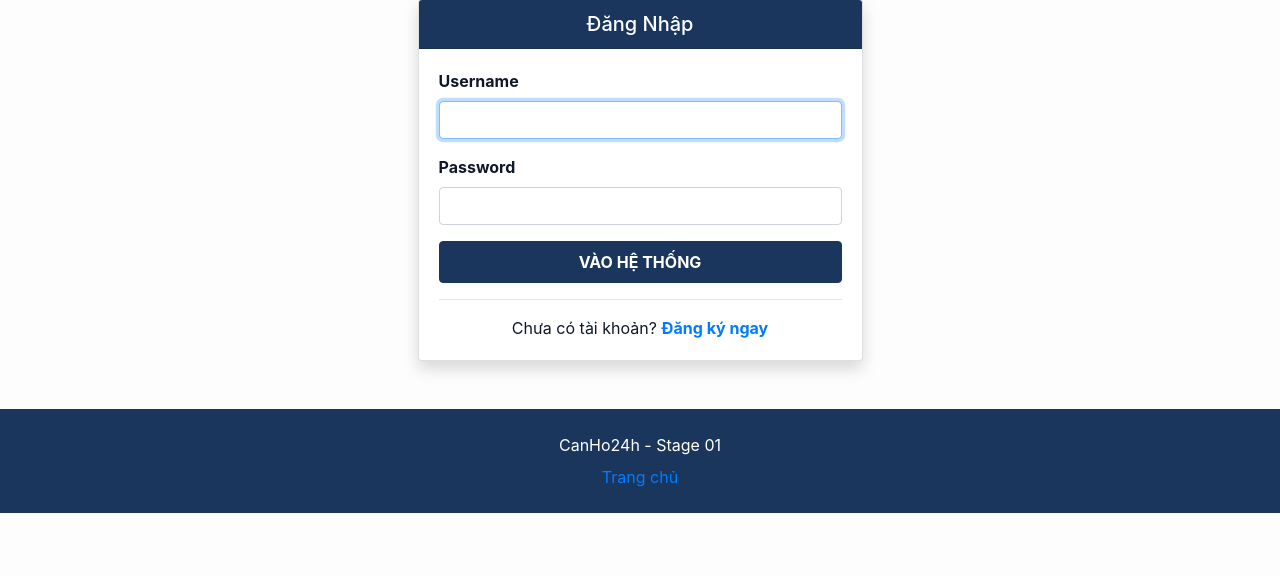
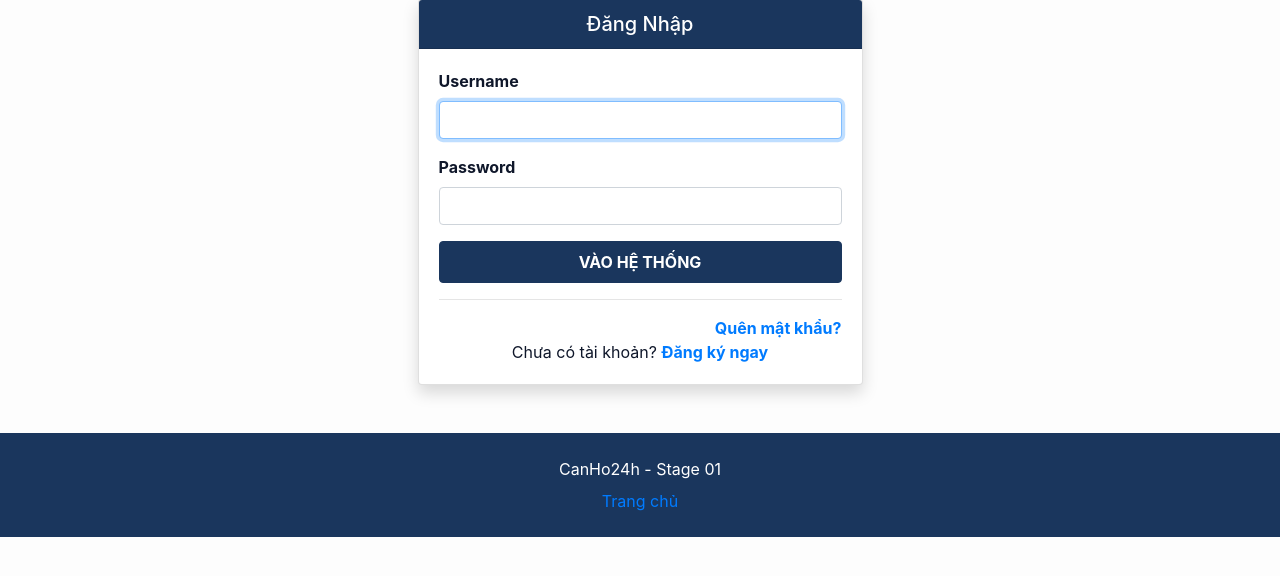
Before and after one commit to DarkOwl999/Xay_dung_Website_cho_thue_homestay, a Django app: template myapp/templates/login.html in a window 1280 px wide. Shown: the part 149-725 px from the top of the page. Run offline with Django 5.2, Linux system fonts and the light colour scheme; the template is opened without the code that fills it: values that come from a table or form of the project are taken from there, others are empty; parts of the project's set-up code (start-up, migrations or seed data) failed here and were passed over; some libraries are stand-ins or nearby versions.

Commit message:
thêm quên mật khẩu  vào form login

```diff
--- a/myapp/templates/login.html
+++ b/myapp/templates/login.html
@@ -22,6 +22,9 @@
                     <button type="submit" class="btn btn-primary btn-block mt-3 py-2 font-weight-bold">VÀO HỆ THỐNG</button>
                 </form>
                 <hr>
+                <div class="text-right mt-3">
+                    <a href="{% url 'forgot_password_request' %}" class="font-weight-bold">Quên mật khẩu?</a>
+                </div>
                 <div class="text-center">
                     <p class="mb-0">Chưa có tài khoản? <a href="{% url 'register' %}" class="font-weight-bold">Đăng ký ngay</a></p>
                 </div>
```
